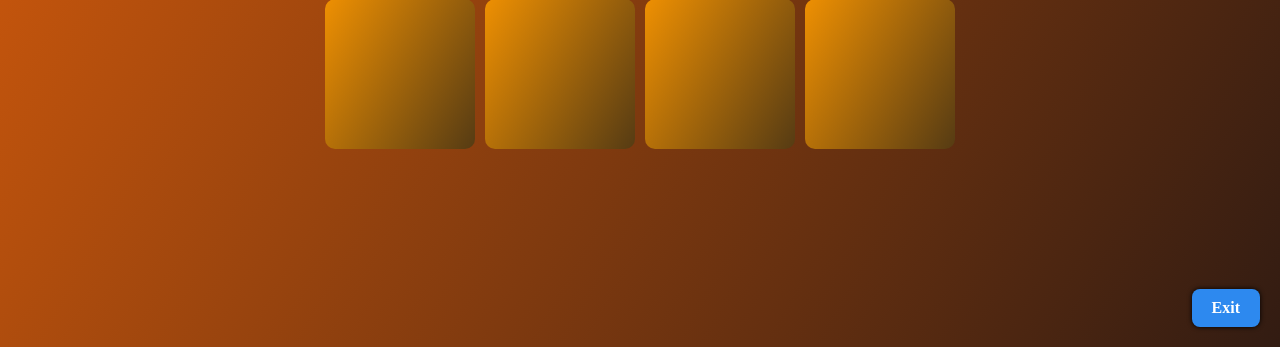
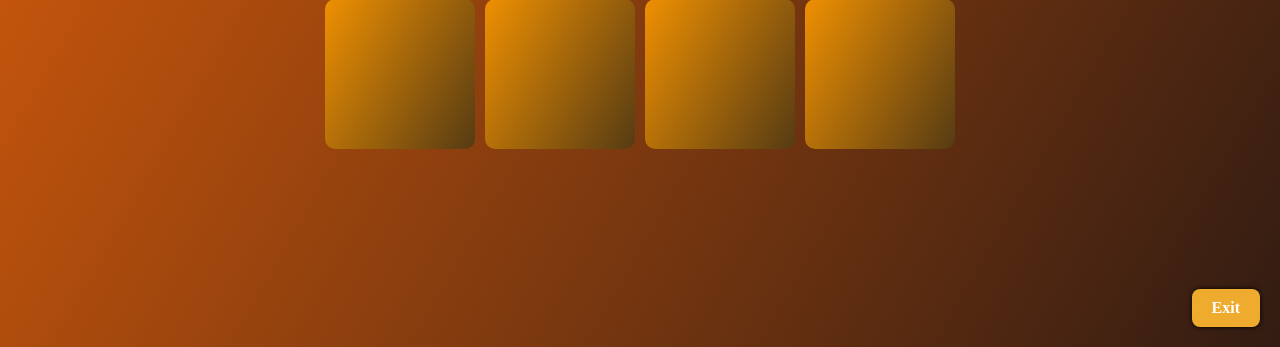
Before and after one commit to ellywklt/projet-nird, a Flask app: page /MEMORY in a window 1280 px wide. Shown: the part 453-800 px from the top of the page. Run offline with Flask 3, Linux system fonts and the light colour scheme.

Commit message:
couleur du bouton exit

```diff
--- a/flask_app/static/css/style_game.css
+++ b/flask_app/static/css/style_game.css
@@ -96,7 +96,7 @@ body {
     position: fixed;
     bottom: 20px;
     right: 20px;
-    background-color: #2d89ef;
+    background-color: #efab2d;
     color: white;
     padding: 10px 20px;
     border-radius: 8px;
```
